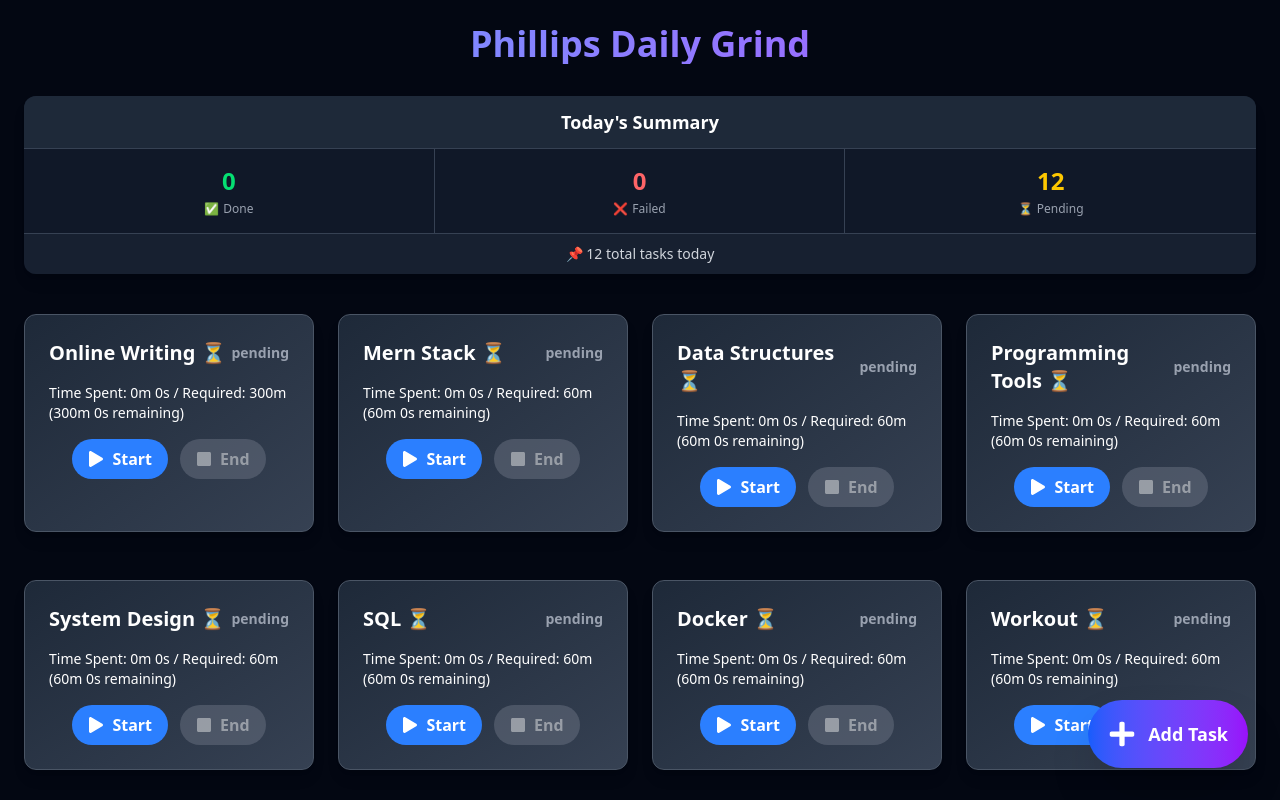
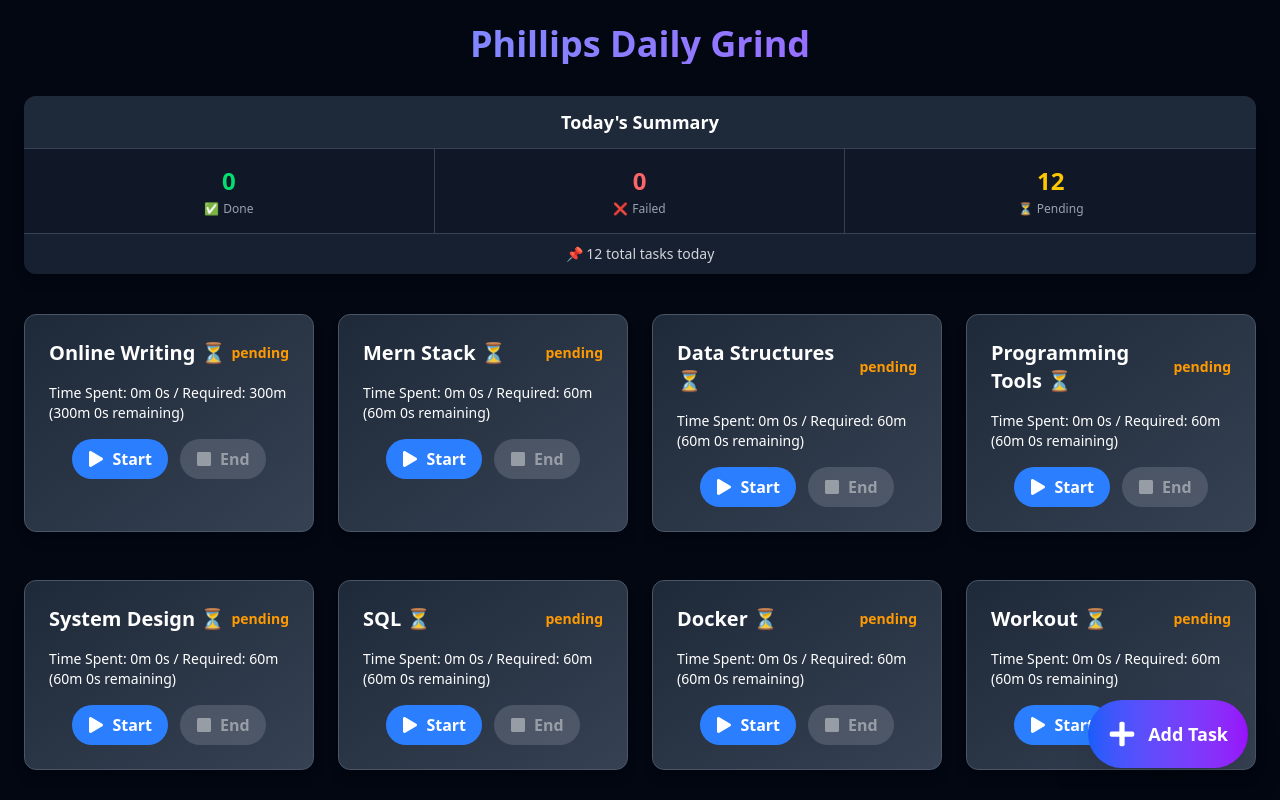
Before and after one commit to littlephillips/productivity_app, a React (Vite) app: page / in a window 1280 px wide. Shown: the top 800 px of the page. Built offline with nearby package versions, Linux system fonts and the light colour scheme.

Commit message:
updated pending color

```diff
--- a/src/components/TaskCard.jsx
+++ b/src/components/TaskCard.jsx
@@ -23,8 +23,10 @@ const TaskCard = ({ task, updateTask, runningTask, setRunningTask }) => {
     if (task.done) return "text-green-400";
     if (task.incomplete) return "text-red-400";
     if (running) return "text-yellow-400";
-    return "text-gray-400";
+    return "text-amber-500";
   };
+
+
 
   const remainingTime = Math.max(0, task.requiredTime * 60 - time);
   const remainingDisplay = running ? "" : ` (${Math.floor(remainingTime / 60)}m ${remainingTime % 60}s remaining)`;
```
